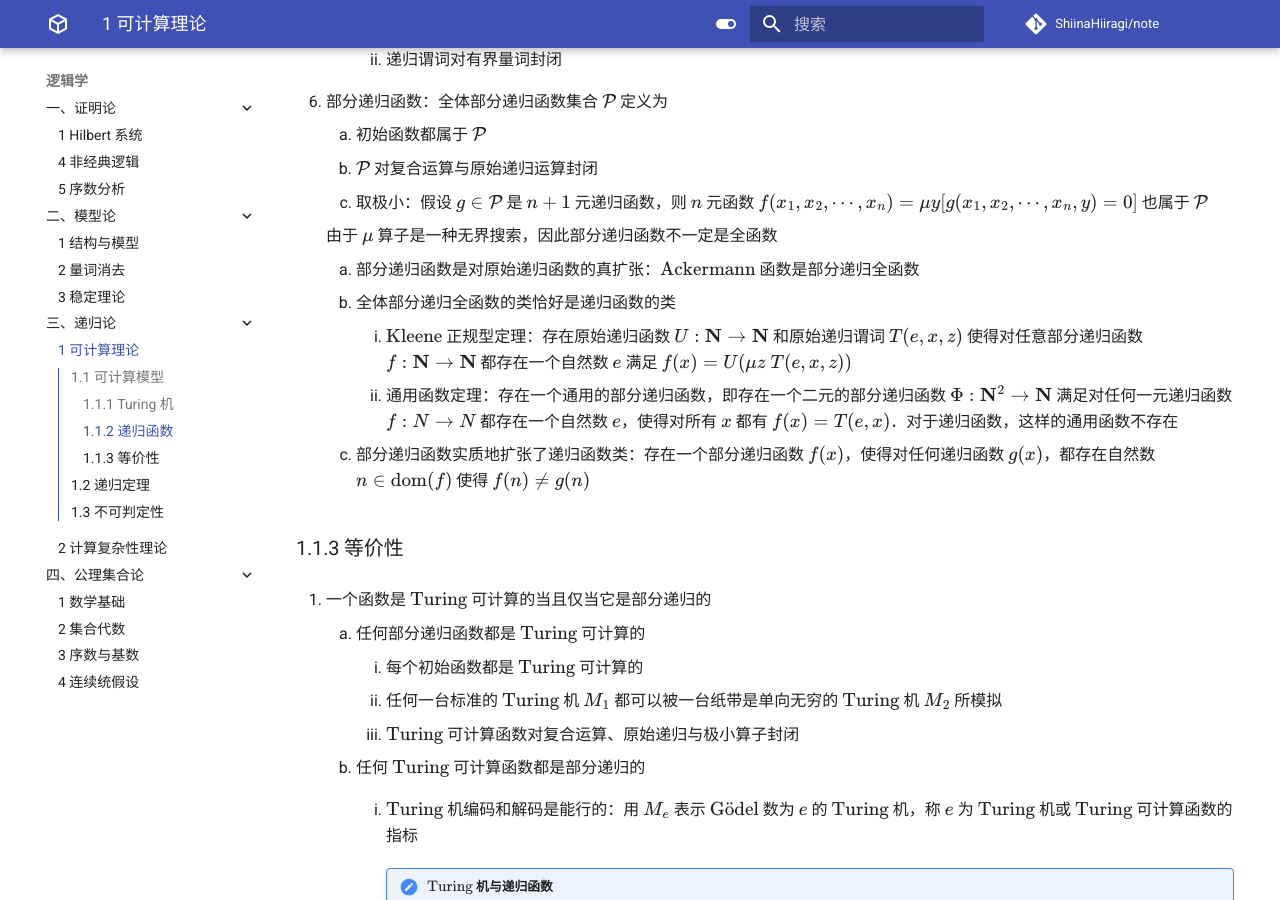
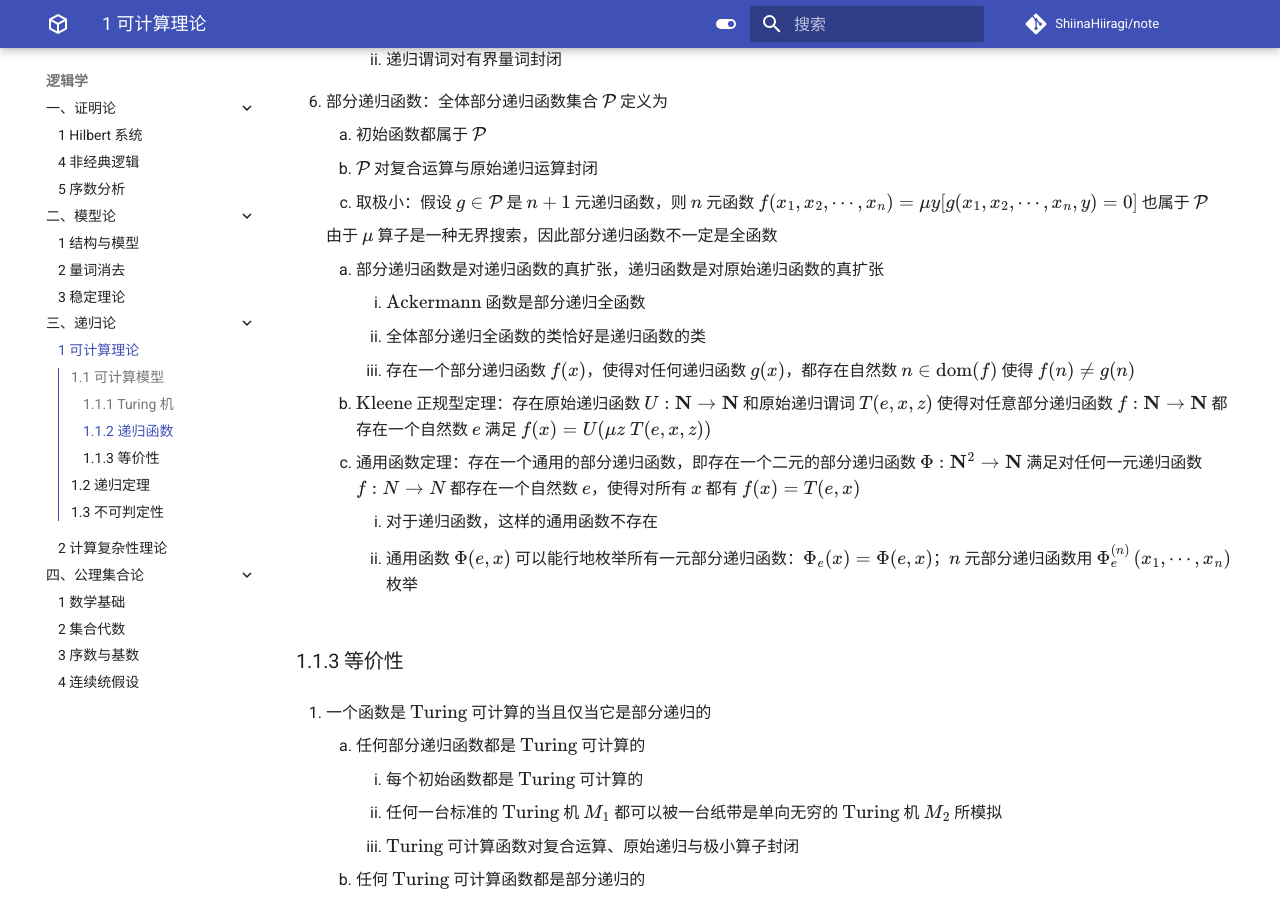
Before and after one commit to ShiinaHiiragi/note, an MkDocs documentation site: the page built from docs/logic/rec/calc.md, in a window 1280 px wide and 900 px high, scrolled down 3783 px. Built offline with MkDocs 1.6.1 and Material for MkDocs 9.7.7, drawn with Linux system fonts in a browser that asks for light colours; comment, search, counter and statistics services are not loaded; some of the changed text lies outside the part shown.

Commit message:
fix rec func

```diff
--- a/docs/logic/rec/calc.md
+++ b/docs/logic/rec/calc.md
@@ -151,11 +151,14 @@
 
     由于 $\mu$ 算子是一种无界搜索，因此部分递归函数不一定是全函数
 
-    4. 部分递归函数是对原始递归函数的真扩张：$\text{Ackermann}$ 函数是部分递归全函数
-    5. 全体部分递归全函数的类恰好是递归函数的类
-        1. $\text{Kleene}$ 正规型定理：存在原始递归函数 $U: \mathbf N \to \mathbf N$ 和原始递归谓词 $T(e, x, z)$ 使得对任意部分递归函数 $f: \mathbf N \to \mathbf N$ 都存在一个自然数 $e$ 满足 $f(x) = U(\mu z \ T(e, x, z))$
-        2. 通用函数定理：存在一个通用的部分递归函数，即存在一个二元的部分递归函数 $\Phi: \mathbf N^2 \to \mathbf N$ 满足对任何一元递归函数 $f: N \to N$ 都存在一个自然数 $e$，使得对所有 $x$ 都有 $f(x) = T(e, x)$．对于递归函数，这样的通用函数不存在
-    6. 部分递归函数实质地扩张了递归函数类：存在一个部分递归函数 $f(x)$，使得对任何递归函数 $g(x)$，都存在自然数 $n \in \mathrm{dom}(f)$ 使得 $f(n) \neq g(n)$
+    1. 部分递归函数是对递归函数的真扩张，递归函数是对原始递归函数的真扩张
+        1. $\text{Ackermann}$ 函数是部分递归全函数
+        2. 全体部分递归全函数的类恰好是递归函数的类
+        3. 存在一个部分递归函数 $f(x)$，使得对任何递归函数 $g(x)$，都存在自然数 $n \in \mathrm{dom}(f)$ 使得 $f(n) \neq g(n)$
+    2. $\text{Kleene}$ 正规型定理：存在原始递归函数 $U: \mathbf N \to \mathbf N$ 和原始递归谓词 $T(e, x, z)$ 使得对任意部分递归函数 $f: \mathbf N \to \mathbf N$ 都存在一个自然数 $e$ 满足 $f(x) = U(\mu z \ T(e, x, z))$
+    3. 通用函数定理：存在一个通用的部分递归函数，即存在一个二元的部分递归函数 $\Phi: \mathbf N^2 \to \mathbf N$ 满足对任何一元递归函数 $f: N \to N$ 都存在一个自然数 $e$，使得对所有 $x$ 都有 $f(x) = T(e, x)$
+        1. 对于递归函数，这样的通用函数不存在
+        2. 通用函数 $\Phi(e, x)$ 可以能行地枚举所有一元部分递归函数：$\Phi_{e}(x)=\Phi(e, x)$；$n$ 元部分递归函数用 $\Phi_{e}^{(n)}\left(x_{1}, \cdots, x_{n}\right)$ 枚举
 
 ### 1.1.3 等价性
 1. 一个函数是 $\text{Turing}$ 可计算的当且仅当它是部分递归的
```
Also changed, not shown: other parts of docs/logic/rec/calc.md (+1 -1 lines).
